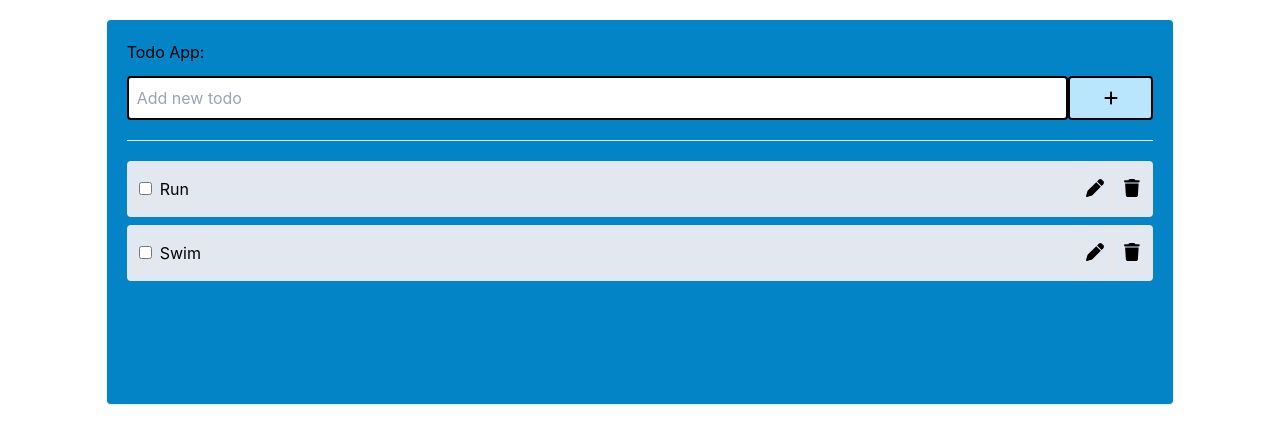
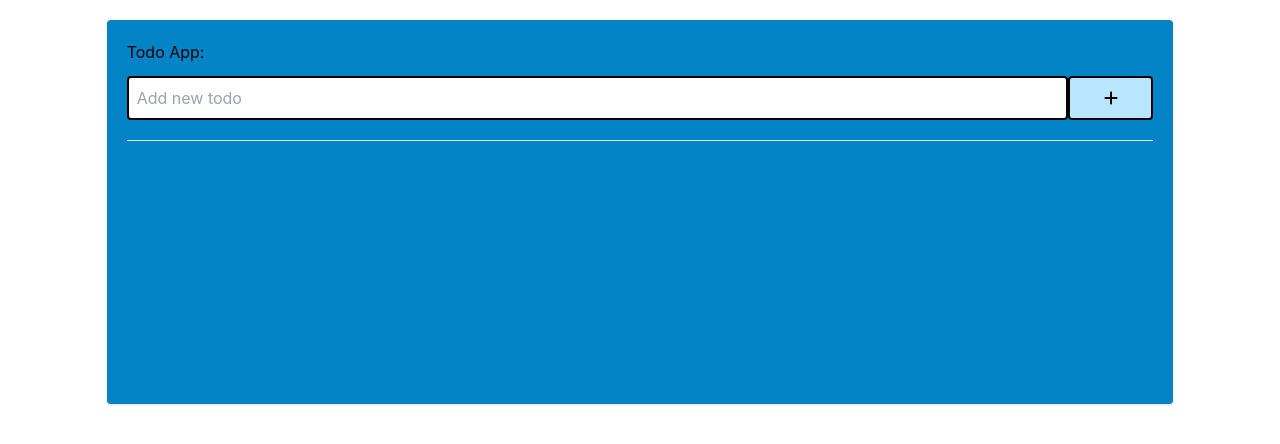
Before and after one commit to JimChristian21/todo-app, a React (Create React App) app: page / in a window 1280 px wide. Shown: the top 444 px of the page. Built offline with nearby package versions, Linux system fonts and the light colour scheme.

Commit message:
Added function for adding todo List

```diff
--- a/src/App.js
+++ b/src/App.js
@@ -14,9 +14,35 @@ function App() {
   const [todo, setTodo] = useState('');
 
   const handleInput = (e) => {
-    console.log(e.target.value);
     setTodo(e.target.value);
   }
+
+  const handleAdd = () => {
+    setTodoList([
+      ...todoList,
+      todo
+    ]);
+    setTodo('');
+  }
+
+  const todos = todoList.map((item, i) => {
+    return (
+      <div key={i} className="w-100 bg-slate-200 p-1 mb-2 rounded flex justify-between content-center">
+        <span className="mt-3">
+          <input type="checkbox" className="ml-2"/>
+          <label className="text-base ml-2">{item}</label>
+        </span>
+        <span>
+          <button type="button" className="text-lg border-2 rounded p-2 hover:text-sky-700">
+            <FontAwesomeIcon icon={faPen} />
+          </button>
+          <button type="button" className="text-lg border-2 rounded p-2 hover:text-sky-700">
+            <FontAwesomeIcon icon={faTrash} />
+          </button>
+        </span>
+      </div>
+    );
+  });
 
   return (
     <div className="">
@@ -36,6 +62,7 @@ function App() {
             <button
               type="button"
               className="p-2 border-2 text-base rounded border-black text-black bg-sky-200 w-1/12"
+              onClick={handleAdd}
               >
                 <FontAwesomeIcon icon={faPlus} />
             </button>
@@ -44,34 +71,7 @@ function App() {
           <hr className="mt-5"/>
 
           <div className="mt-5 flex flex-col">
-            <div className="w-100 bg-slate-200 p-1 mb-2 rounded flex justify-between content-center">
-              <span className="mt-3">
-                <input type="checkbox" className="ml-2"/>
-                <label className="text-base ml-2">Run</label>
-              </span>
-              <span>
-                <button type="button" className="text-lg border-2 rounded p-2 hover:text-sky-700">
-                  <FontAwesomeIcon icon={faPen} />
-                </button>
-                <button type="button" className="text-lg border-2 rounded p-2 hover:text-sky-700">
-                  <FontAwesomeIcon icon={faTrash} />
-                </button>
-              </span>
-            </div>
-            <div className="w-100 bg-slate-200 p-1 mb-2 rounded flex justify-between">
-              <span className="mt-3">
-                <input type="checkbox" className="ml-2"/>
-                <label className="text-base ml-2">Swim</label>
-              </span>
-              <span>
-                <button type="button" className="text-lg border-2 rounded p-2 hover:text-sky-700">
-                  <FontAwesomeIcon icon={faPen} />
-                </button>
-                <button type="button" className="text-lg border-2 rounded p-2 hover:text-sky-700">
-                  <FontAwesomeIcon icon={faTrash} />
-                </button>
-              </span>
-            </div>
+            {todos}
           </div>
         </div>
       </header>
```
